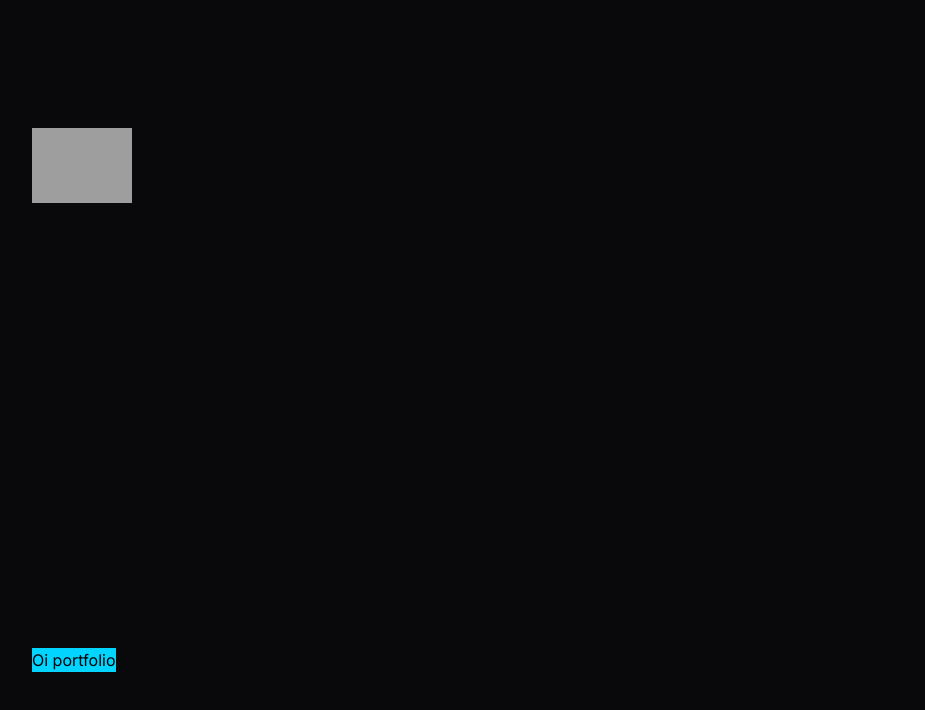
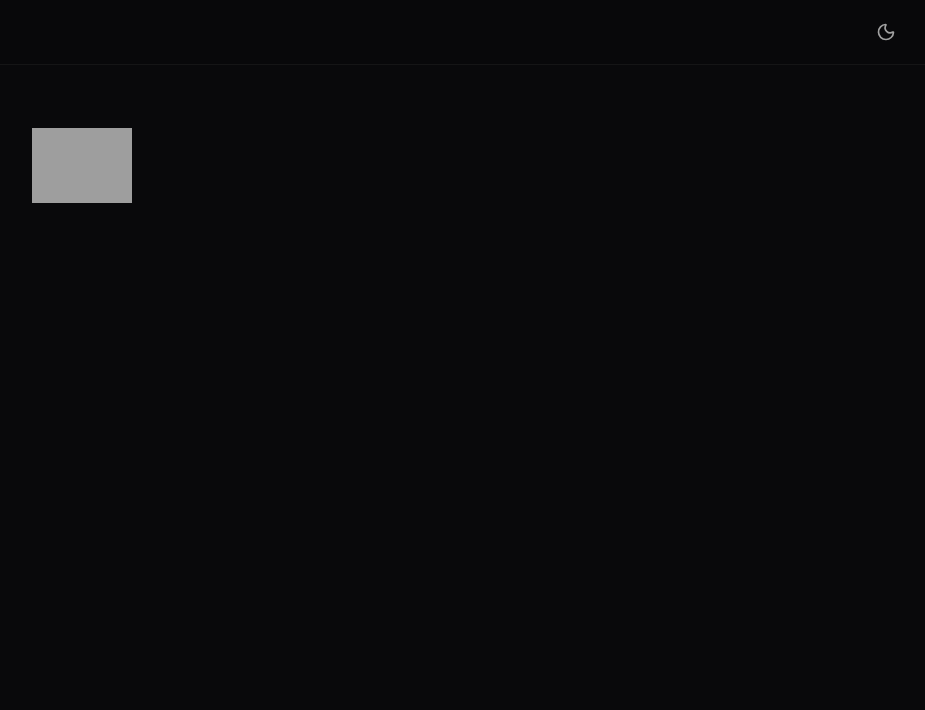
Before and after one commit to gabrimoreira/portfolio, a Next.js app: page / in a window 1280 px wide. Shown: the top 710 px of the page, without its empty margins (288-1213 px from the left). Built offline with nearby package versions, Linux system fonts and the light colour scheme; grey boxes are pictures that could not be loaded.

Commit message:
feat: add Navbar

```diff
--- /dev/null
+++ b/app/components/Navbar.tsx
@@ -0,0 +1,41 @@
+"use client";
+import { useState, useEffect } from "react";
+import { Moon, Sun, Github, Linkedin } from "lucide-react";
+
+export default function Navbar() {
+  const [isDark, setIsDark] = useState(true);
+
+  useEffect(() => {
+    const html = document.documentElement;
+    if (isDark) {
+      html.classList.add("dark");
+    } else {
+      html.classList.remove("dark");
+    }
+  }, [isDark]);
+
+  return (
+    <nav className="fixed top-0 left-0 w-full z-50 backdrop-blur-md border-b border-white/5 bg-background/60 transition-colors duration-300">
+      <div className="max-w-6xl mx-auto px-6 h-16 flex items-center justify-end">
+
+        <div className="flex items-center gap-4">
+
+          <button
+            onClick={() => setIsDark(!isDark)}
+            className="p-2 rounded-full text-neutral-400 hover:text-primary hover:bg-white/5 transition-colors"
+            title={isDark ? "Switch to Light Mode" : "Switch to Dark Mode"}
+          >
+            {isDark ? (
+              <Moon className="w-5 h-5" />
+            ) : (
+              <Sun className="w-5 h-5" />
+            )}
+          </button>
+
+
+
+        </div>
+      </div>
+    </nav>
+  );
+}
--- a/app/globals.css
+++ b/app/globals.css
@@ -30,8 +30,16 @@
   --gradient-mid: hsl(230 100% 60%);
   --gradient-end: hsl(280 100% 60%);
 }
+:root {
+  --background: #ffffff;
+  --foreground: #171717;
+  --card: #f5f5f5;
+  --card-foreground: #171717;
+  --primary: hsl(190 100% 35%);
+  --border: #e5e5e5;
+}
 
-:root {
+:root.dark {
   --background: hsl(240 10% 3.9%);
   --foreground: hsl(0 0% 98%);
 
--- a/app/page.tsx
+++ b/app/page.tsx
@@ -1,8 +1,9 @@
 import Image from "next/image";
-
+import Navbar from "./components/Navbar";
 export default function Home() {
   return (
     <div className="bg-background flex min-h-screen items-center justify-center  font-sans dark:bg-black">
+      <Navbar/>
       <main className="flex min-h-screen w-full max-w-3xl flex-col items-center justify-between py-32 px-16 h dark:bg-black sm:items-start bg-background">
         <Image
           className="dark:invert"
@@ -12,7 +13,6 @@ export default function Home() {
           height={20}
           priority
         />
-        <h1 className="bg-primary">Oi portfolio</h1>
       </main>
     </div>
   );
```
